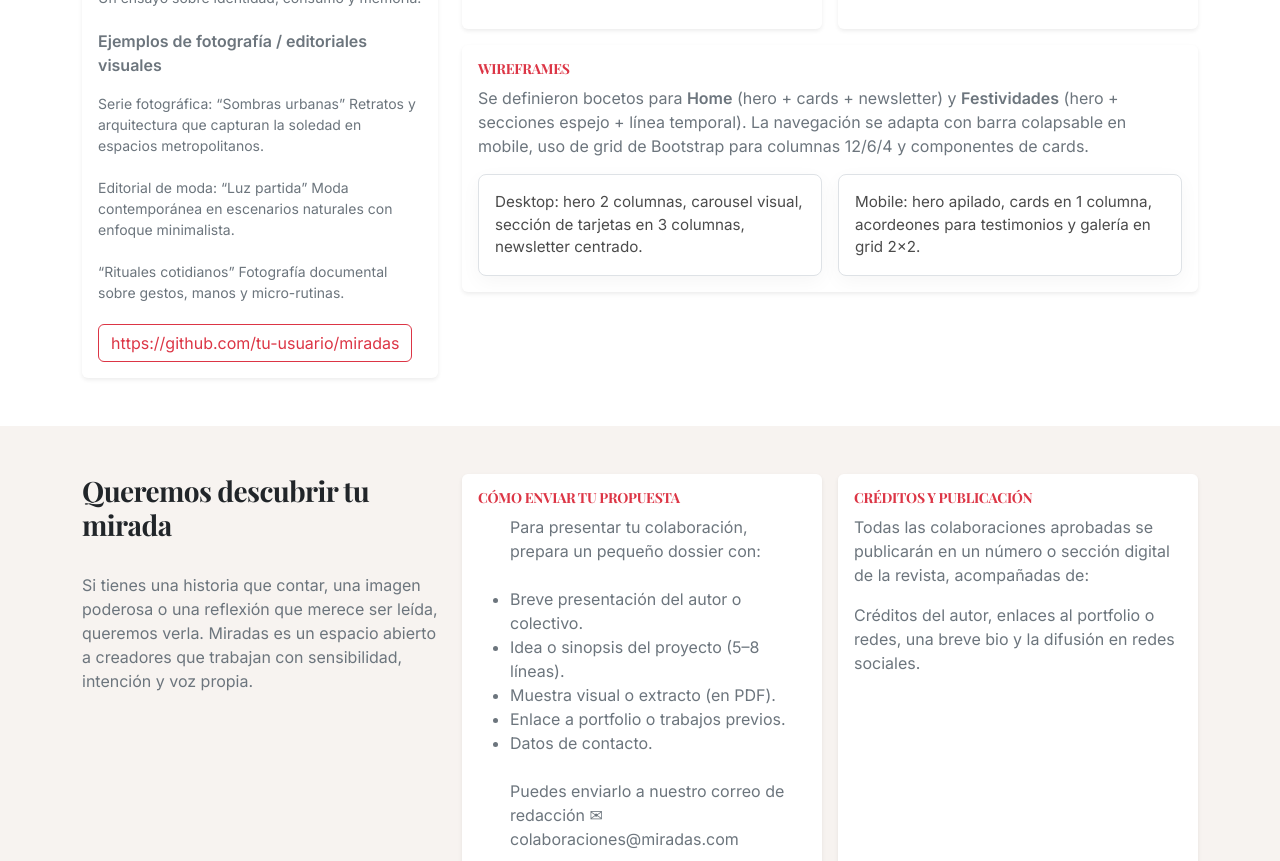
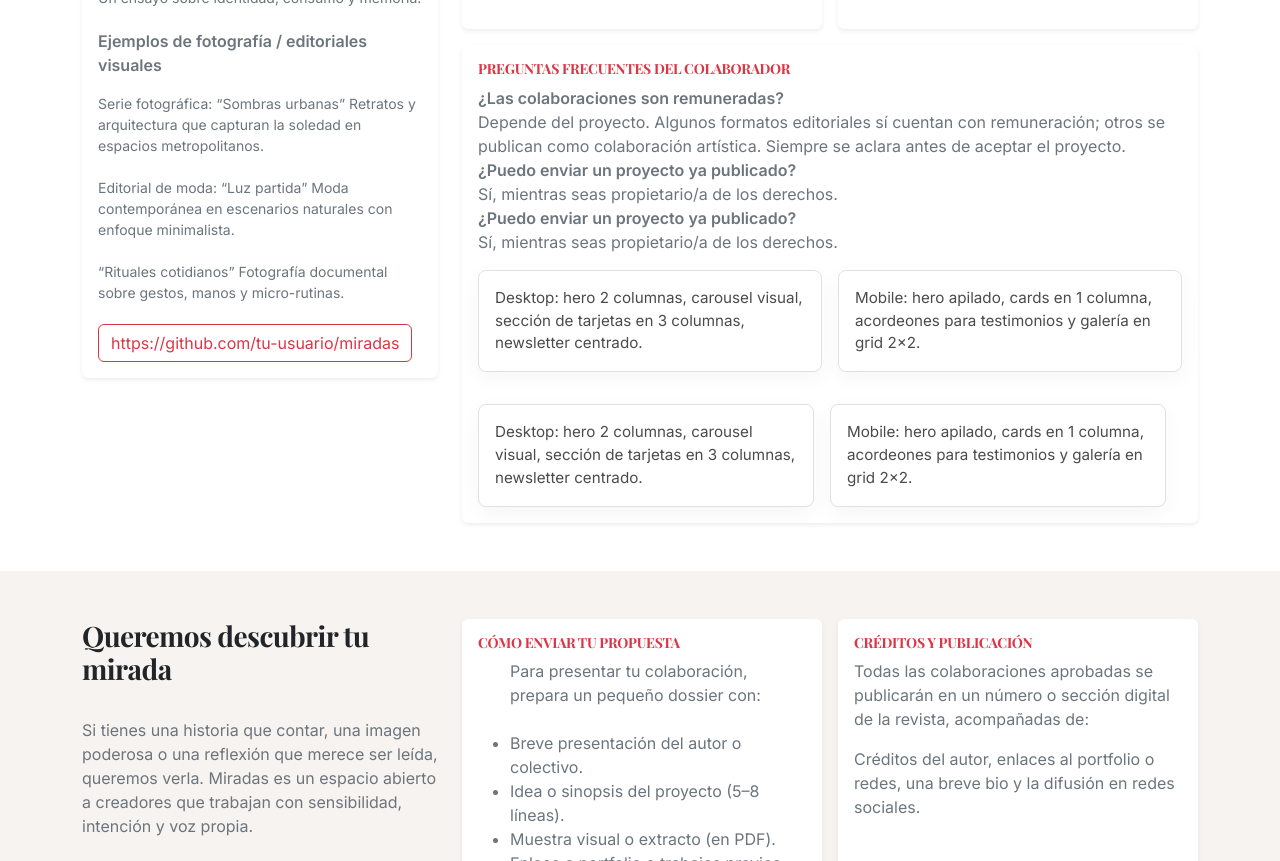
Before and after one commit to martapulido2004/practica01MartaPulidoAndreaMenendez, a plain HTML site: page dossier.html in a window 1280 px wide. Shown: the part 874-1735 px from the top of the page. Drawn offline with nearby package versions, Linux system fonts and the light colour scheme.

Commit message:
actualización 4

```diff
--- a/dossier.html
+++ b/dossier.html
@@ -94,9 +94,23 @@ Fotografía documental sobre gestos, manos y micro-rutinas.
               <div class="col-12">
                 <div class="card border-0 shadow-sm h-100">
                   <div class="card-body">
-                    <h6 class="fw-bold text-danger text-uppercase small">Wireframes</h6>
-                    <p class="text-secondary">Se definieron bocetos para <strong>Home</strong> (hero + cards + newsletter) y <strong>Festividades</strong> (hero + secciones espejo + línea temporal). La navegación se adapta con barra colapsable en mobile, uso de grid de Bootstrap para columnas 12/6/4 y componentes de cards.</p>
+                    <h6 class="fw-bold text-danger text-uppercase small">Preguntas frecuentes del colaborador</h6>
+                    <p class="text-secondary"><strong>¿Las colaboraciones son remuneradas?</strong><br> Depende del proyecto. Algunos formatos editoriales sí cuentan con remuneración; otros se publican como colaboración artística. Siempre se aclara antes de aceptar el proyecto.
+                        <br>
+                        <strong>¿Puedo enviar un proyecto ya publicado?</strong>
+                        <br> Sí, mientras seas propietario/a de los derechos.
+                        <br><strong>¿Puedo enviar un proyecto ya publicado?</strong>
+                        <br> Sí, mientras seas propietario/a de los derechos.
+
+                    </p>
                     <div class="row g-3">
+                      <div class="col-md-6">
+                        <div class="wireframe-box p-3 rounded-3 border">Desktop: hero 2 columnas, carousel visual, sección de tarjetas en 3 columnas, newsletter centrado.</div>
+                      </div>
+                      <div class="col-md-6">
+                        <div class="wireframe-box p-3 rounded-3 border">Mobile: hero apilado, cards en 1 columna, acordeones para testimonios y galería en grid 2x2.</div>
+                      </div>
+                       <div class="row g-3">
                       <div class="col-md-6">
                         <div class="wireframe-box p-3 rounded-3 border">Desktop: hero 2 columnas, carousel visual, sección de tarjetas en 3 columnas, newsletter centrado.</div>
                       </div>
```
